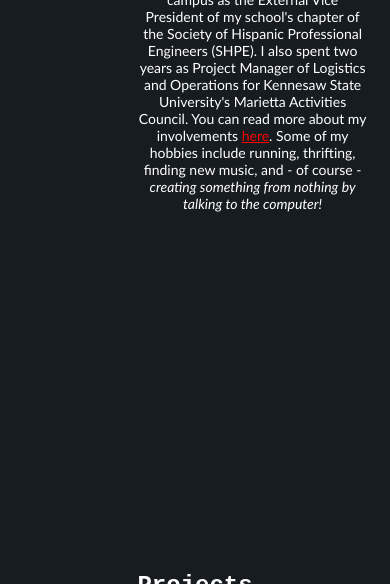
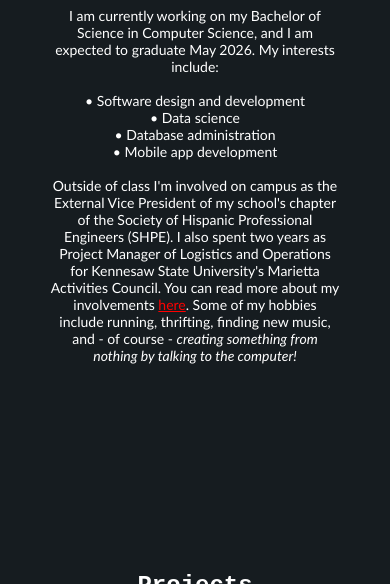
Before and after one commit to montsefallas/portfolio-site, a plain HTML site: page index.html in a window 390 px wide. Shown: the part 1276-1860 px from the top of the page. Drawn offline with Linux system fonts and the light colour scheme.

Commit message:
"About Me" Mobile Responsiveness 2.0

```diff
--- a/StyleSheet.css
+++ b/StyleSheet.css
@@ -261,6 +261,9 @@ section {
         }
 
     .about-container {
+        display: flex;
+        flex-direction: column;
+        align-items: center;
         padding: 10px;
     }
 
--- a/wwwroot/StyleSheet.css
+++ b/wwwroot/StyleSheet.css
@@ -261,6 +261,9 @@ section {
     }
 
     .about-container {
+        display: flex;
+        flex-direction: column;
+        align-items: center;
         padding: 10px;
     }
 
```
